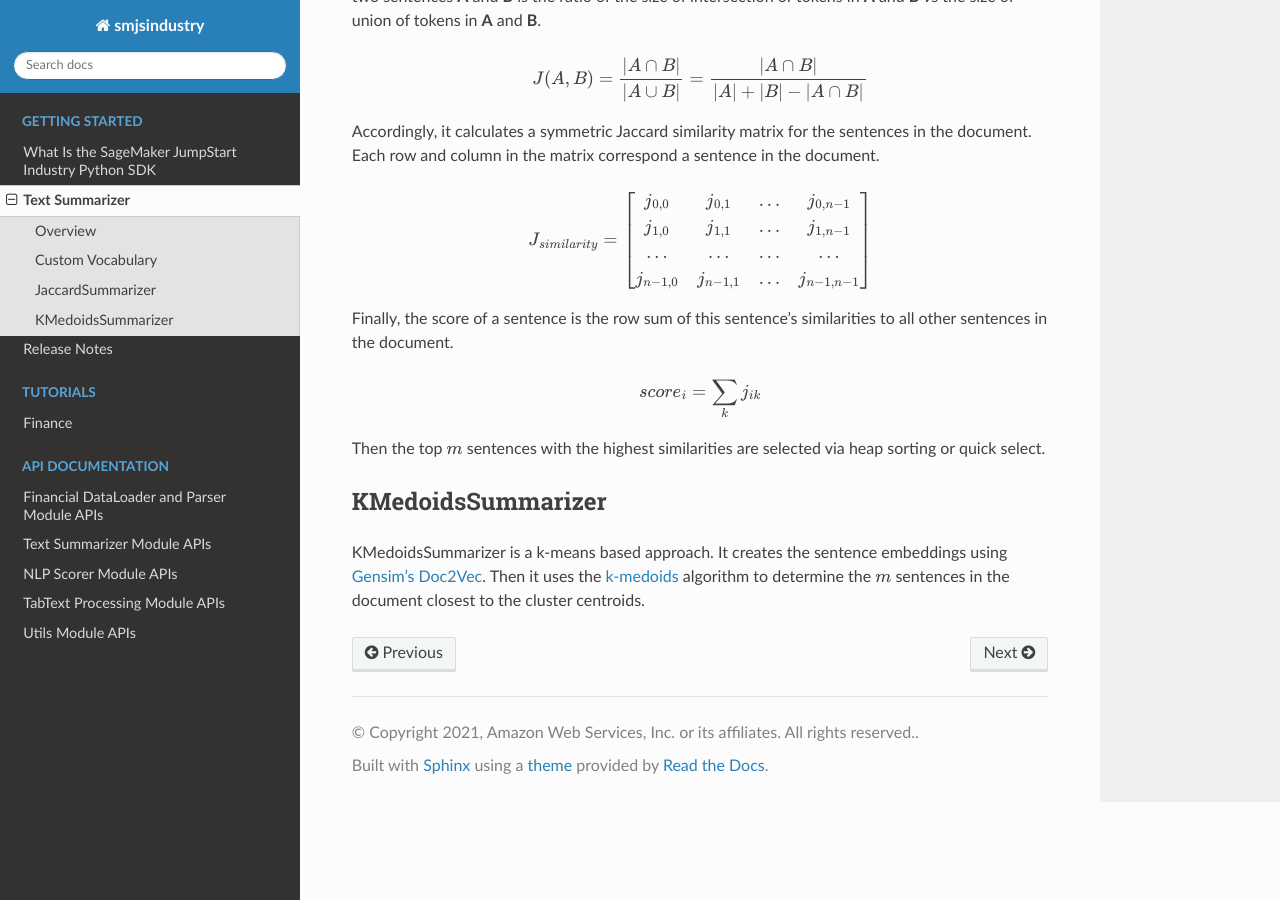
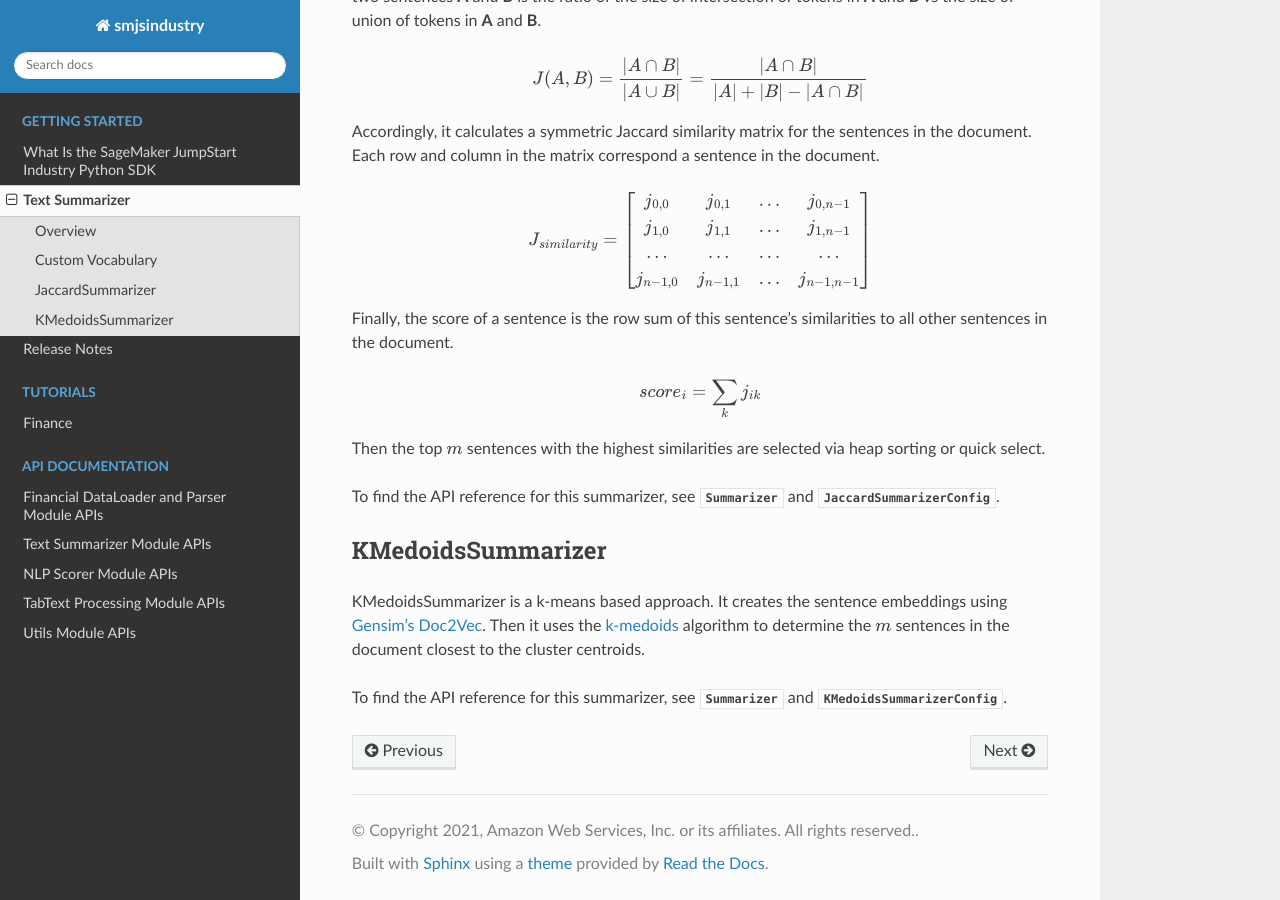
Before and after one commit to aws/sagemaker-jumpstart-industry-pack, a Sphinx documentation site: the page built from docs/source/text-summarizer-algos.rst, in a window 1280 px wide and 900 px high, scrolled down 1499 px. Built offline with Sphinx 7.4.7 and the Read the Docs theme 2.0.0, drawn with Linux system fonts in a browser that asks for light colours.

Commit message:
minor update

```diff
--- a/docs/source/text-summarizer-algos.rst
+++ b/docs/source/text-summarizer-algos.rst
@@ -106,6 +106,9 @@ to all other sentences in the document.
 Then the top :math:`m` sentences with the highest similarities are selected
 via heap sorting or quick select.
 
+To find the API reference for this summarizer, see :class:`~smjsindustry.Summarizer`
+and :class:`~smjsindustry.JaccardSummarizerConfig`.
+
 
 KMedoidsSummarizer
 ------------------
@@ -116,3 +119,6 @@ the sentence embeddings using `Gensim’s Doc2Vec
 `k-medoids <https://en.wikipedia.org/wiki/K-medoids>`_ algorithm to determine
 the :math:`m` sentences in the document closest to the
 cluster centroids.
+
+To find the API reference for this summarizer, see :class:`~smjsindustry.Summarizer`
+and :class:`~smjsindustry.KMedoidsSummarizerConfig`.
```
